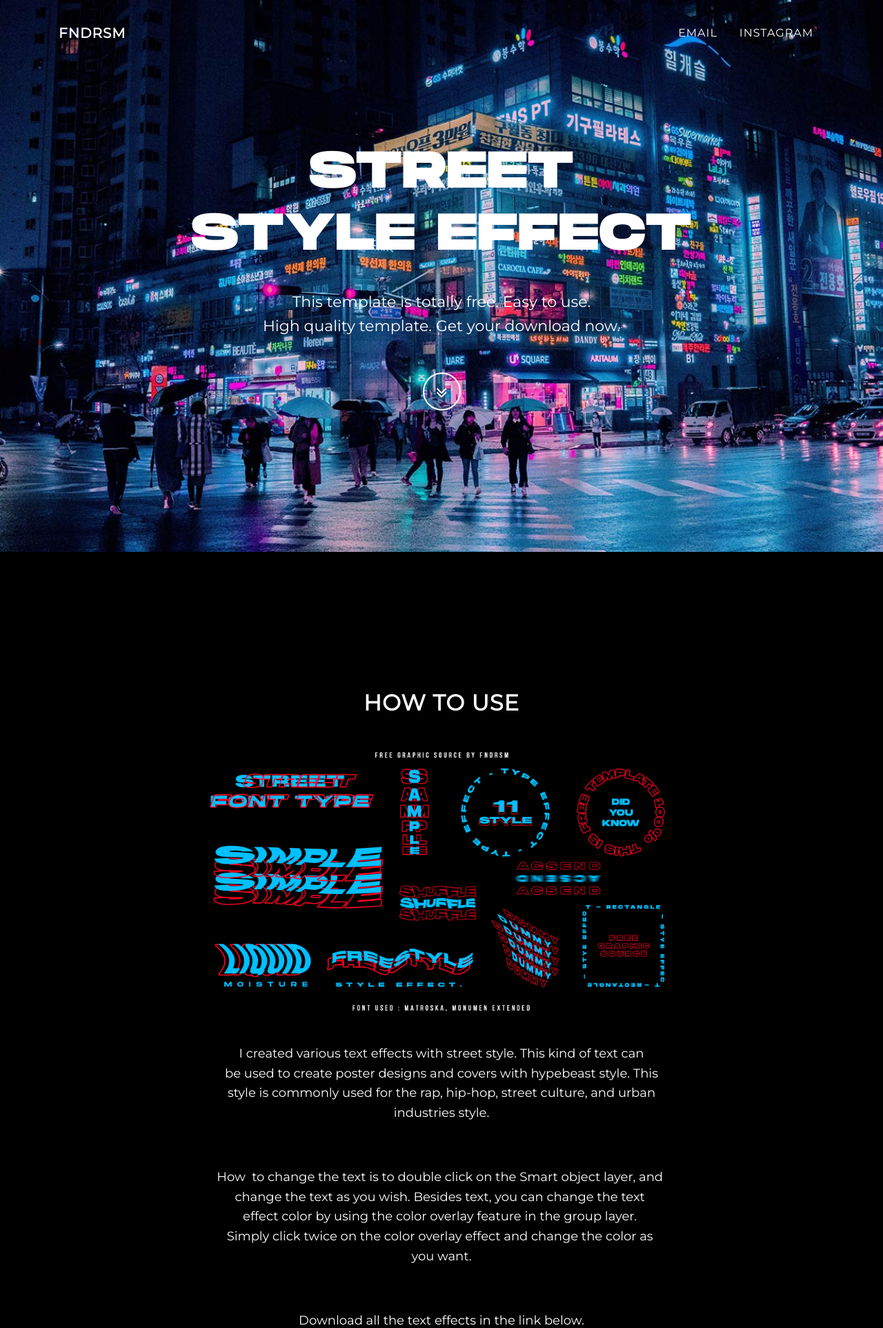
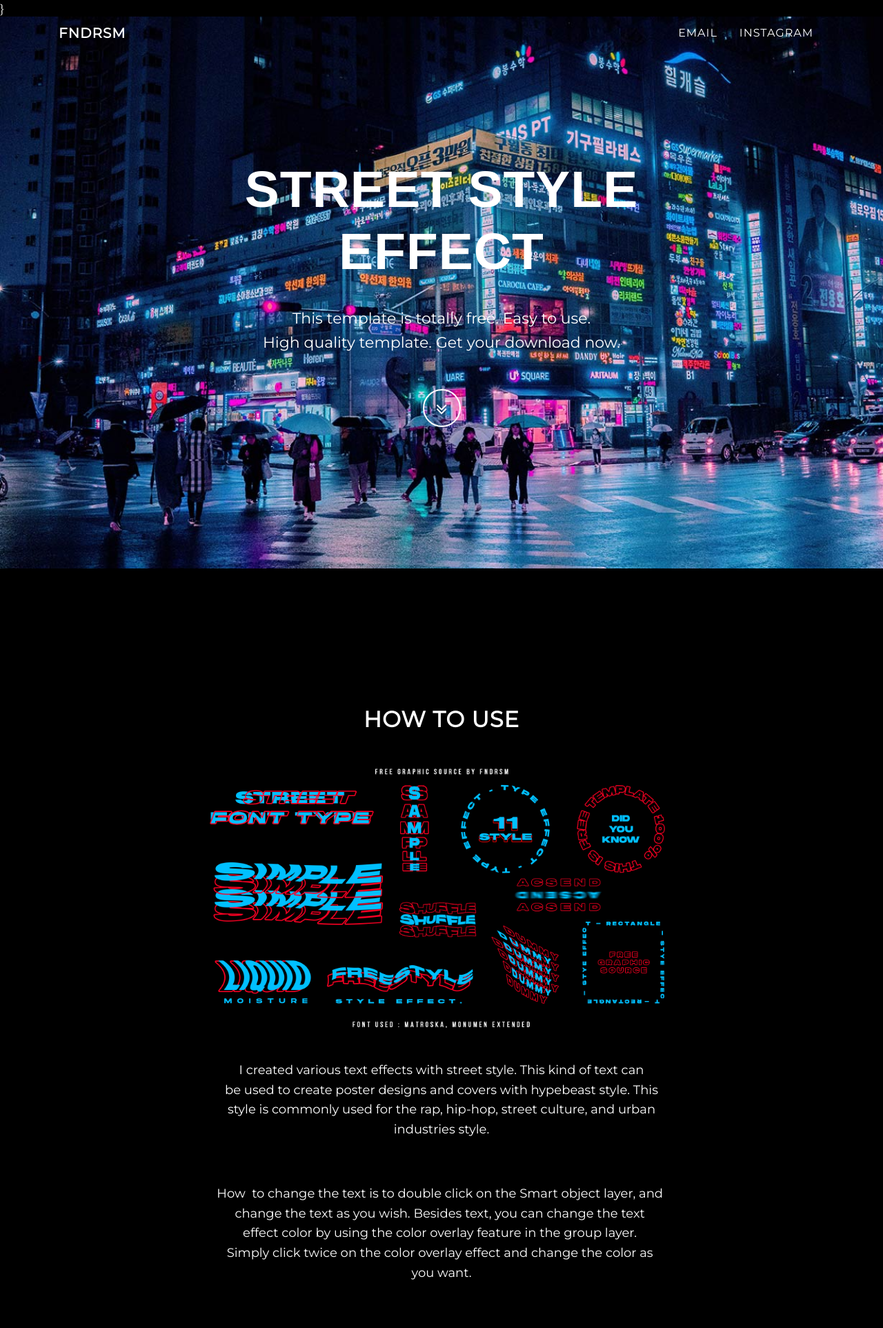
Before and after one commit to fndrsm/Street_effects, a PHP site: page / in a window 1280 px wide. Shown: the top 1925 px of the page at 69% size. Run offline with PHP 8.4, Linux system fonts and the light colour scheme.

Commit message:
Update index.php

```diff
--- a/index.php
+++ b/index.php
@@ -11,9 +11,6 @@
     <link rel="stylesheet" href="https://fonts.googleapis.com/css?family=Montserrat">
     <link rel="stylesheet" href="assets/fonts/font-awesome.min.css">
     <link rel="stylesheet" href="assets/css/untitled.css">
-<style>@font-face {
-  font-family: Matroska;
-  src: url(assets/fonts/MONUMENTEXTENDED-ULTRABOLD.OTF);
 }
 </style>
 </head>
@@ -35,7 +32,7 @@
             <div class="container">
                 <div class="row">
                     <div class="col-lg-8 mx-auto">
-                        <h2 class="brand-heading" style="font-size: 75px;font-family: Matroska, sans-serif;">STREET STYLE EFFECT</h2>
+                        <h2 class="brand-heading" style="font-size: 75px; font-weight: bold; font-family: Monstserrat, sans-serif;">STREET STYLE EFFECT</h2>
                         <p class="intro-text" style="font-family: Montserrat, sans-serif;">This template is totally free. Easy to use.<br>High quality template. Get your download now.<br></p><a class="btn btn-link btn-circle" role="button" href="#about"><i class="fa fa-angle-double-down animated"></i></a></div>
                 </div>
             </div>
```
